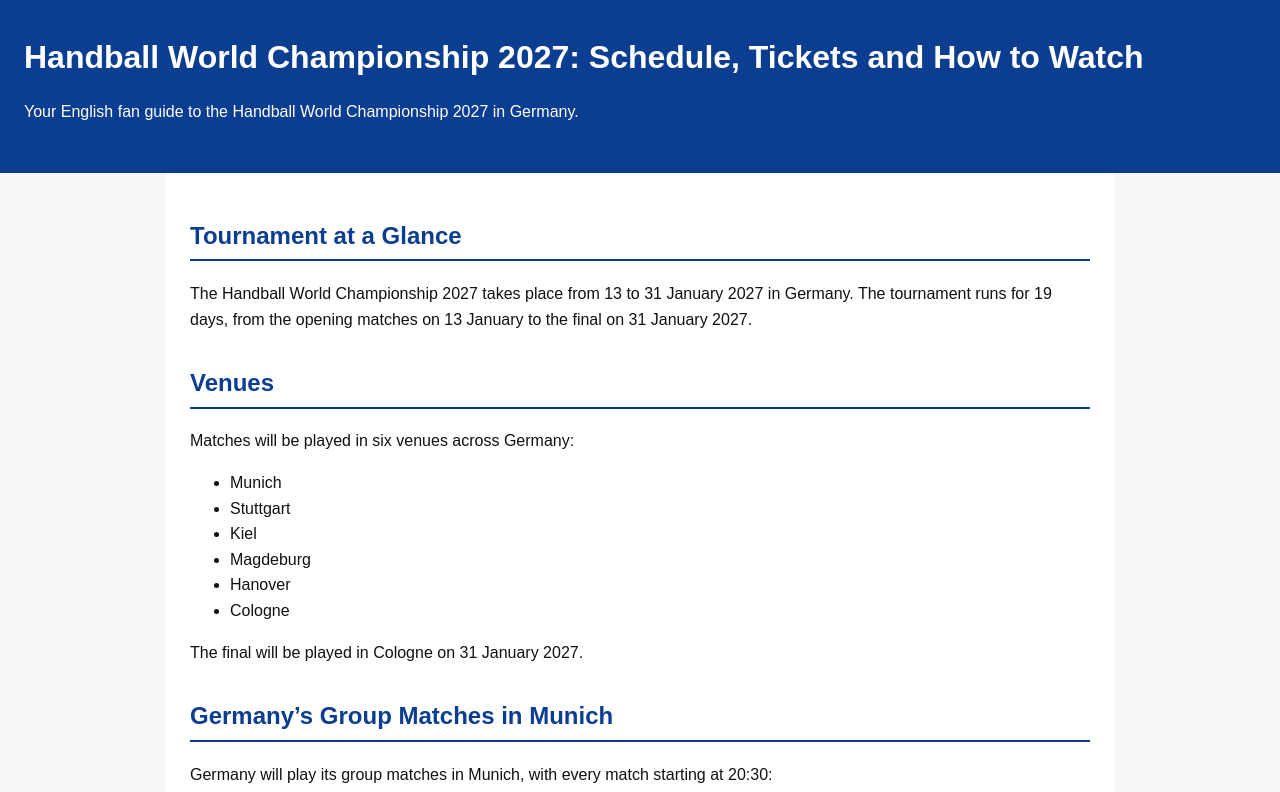
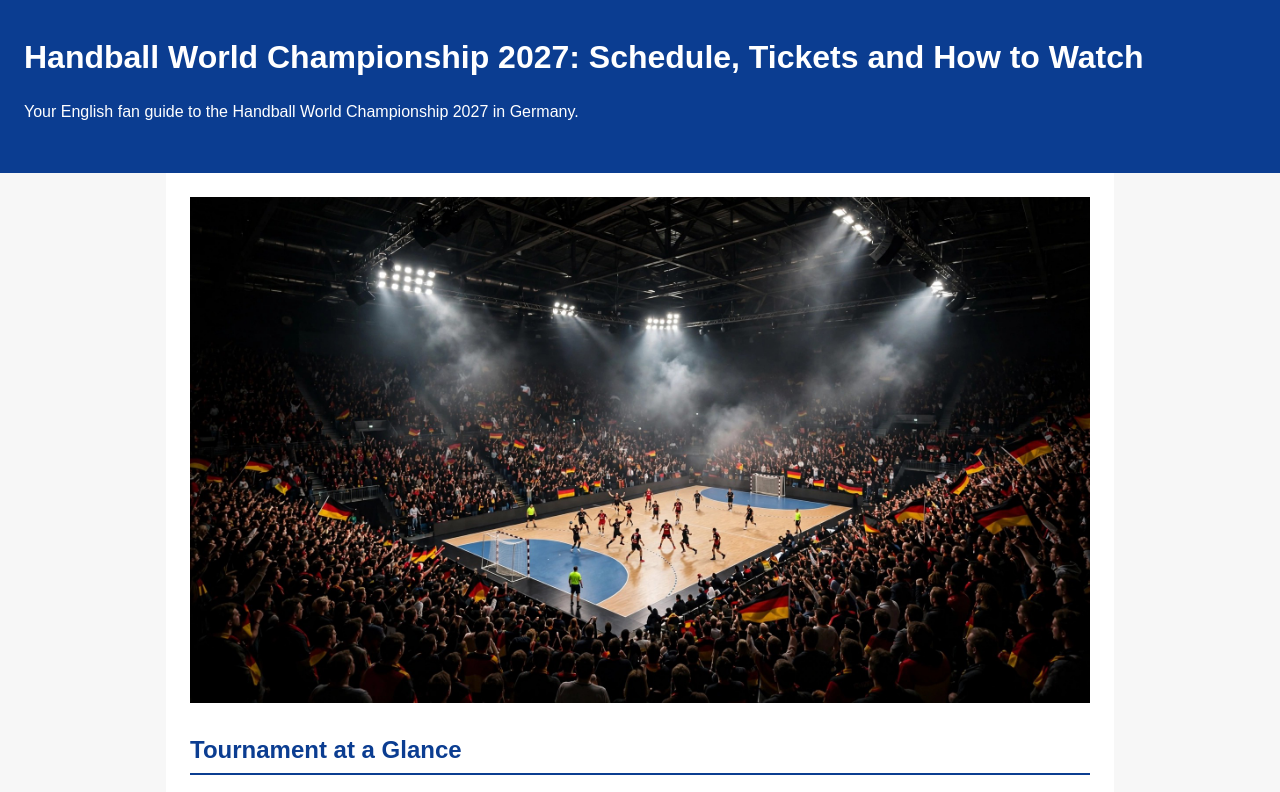
Before and after one commit to adamzaad4242/handball-wm-2027-fan-guide, a plain HTML site: page index.html in a window 1280 px wide. Shown: the top 792 px of the page. Drawn offline with Linux system fonts and the light colour scheme.

Commit message:
Add hero image to guide

```diff
--- a/index.html
+++ b/index.html
@@ -23,6 +23,7 @@ footer { text-align: center; color: #555; padding: 1.5rem; font-size: 0.9rem; }
 <p>Your English fan guide to the Handball World Championship 2027 in Germany.</p>
 </header>
 <main>
+  <img src="hero-homepage.jpg" alt="Handball World Championship 2027 — arena in Germany" style="max-width:100%; height:auto;">
 <section>
 <h2>Tournament at a Glance</h2>
 <p>The Handball World Championship 2027 takes place from 13 to 31 January 2027 in Germany. The tournament runs for 19 days, from the opening matches on 13 January to the final on 31 January 2027.</p>
```
